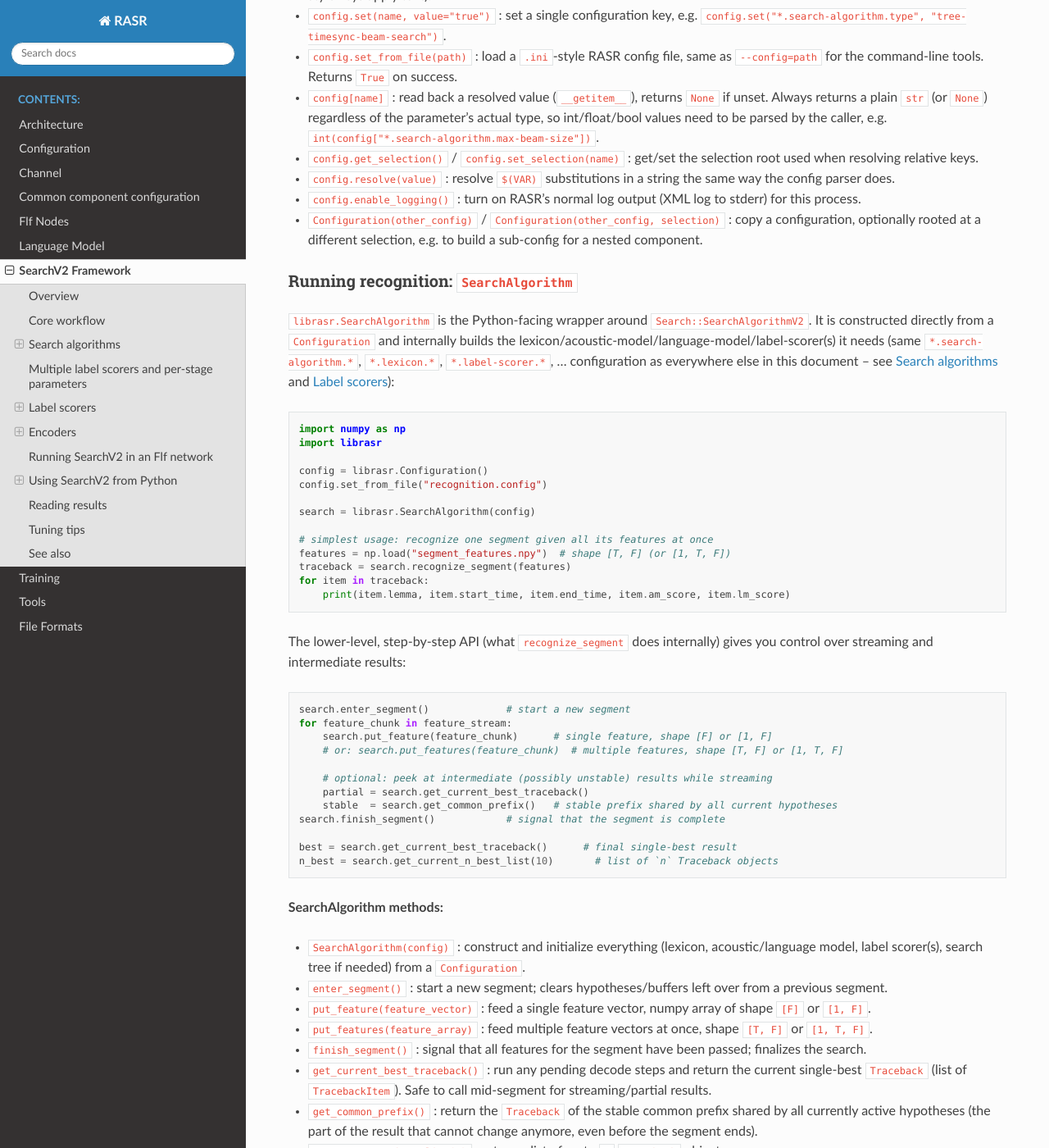
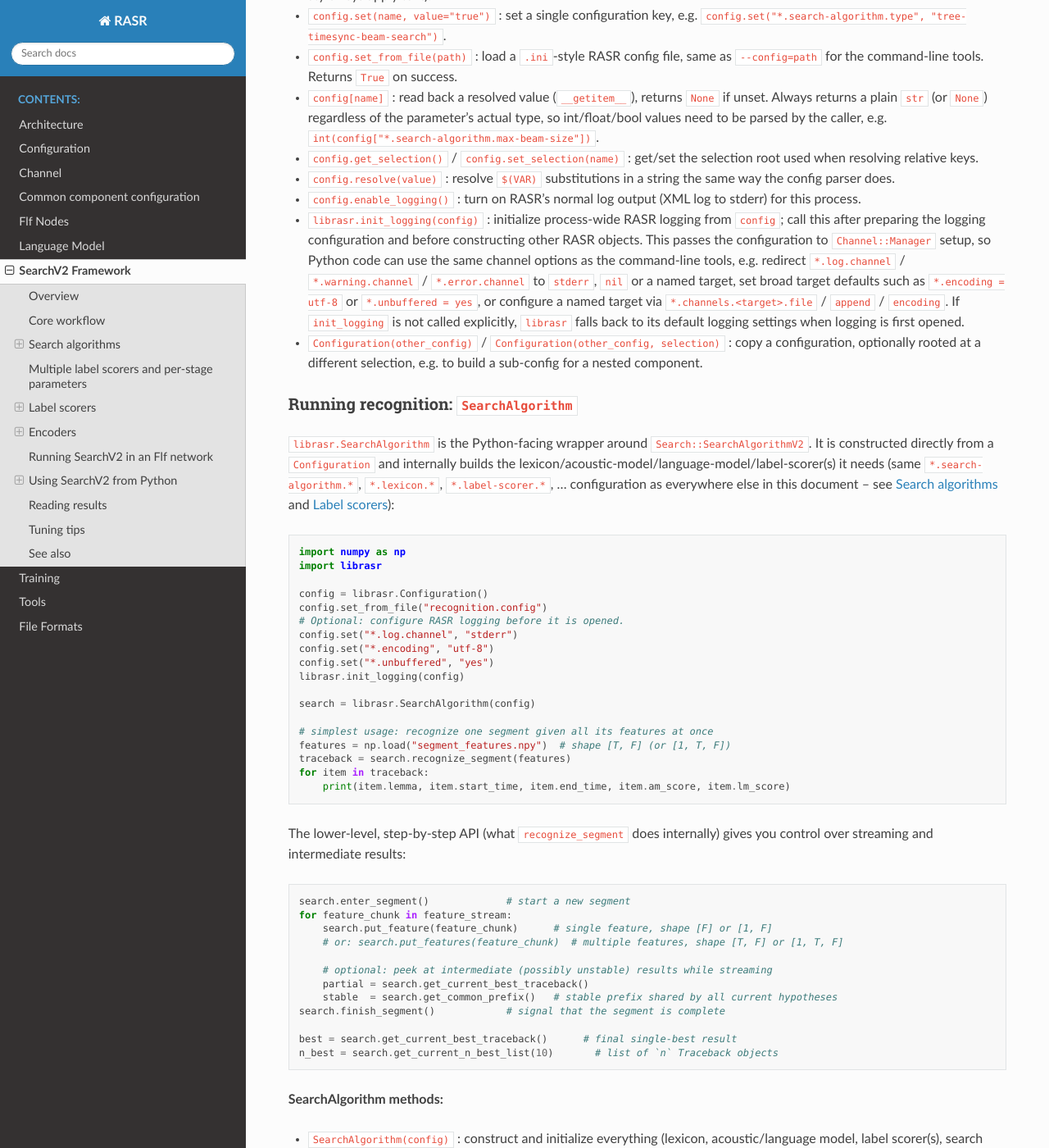
Before and after one commit to rwth-i6/rasr, a Sphinx documentation site: the page built from doc/search_v2.rst, in a window 1280 px wide and 1400 px high, scrolled down 21090 px. Shown: the whole window at 82% size. Built offline with Sphinx 7.4.7 and the Read the Docs theme 3.1.0, drawn with Linux system fonts in a browser that asks for light colours.

Commit message:
Update LibRASR: Add lazy logging initialization and explicit init_logging function (#251)
Co-authored-by: Larissa <larissa.kleppel@rwth-aachen.de>
Co-authored-by: Eugen Beck <curufinwe@users.noreply.github.com>

```diff
--- a/doc/search_v2.rst
+++ b/doc/search_v2.rst
@@ -1014,6 +1014,13 @@ this document -- you can build it programmatically, load it from a file, or both
 * ``config.get_selection()`` / ``config.set_selection(name)`` : get/set the selection root used when resolving relative keys.
 * ``config.resolve(value)`` : resolve ``$(VAR)`` substitutions in a string the same way the config parser does.
 * ``config.enable_logging()`` : turn on RASR's normal log output (XML log to stderr) for this process.
+* ``librasr.init_logging(config)`` : initialize process-wide RASR logging from ``config``; call this after preparing
+  the logging configuration and before constructing other RASR objects. This passes the configuration to
+  ``Channel::Manager`` setup, so Python code can use the same channel options as the command-line tools, e.g.
+  redirect ``*.log.channel`` / ``*.warning.channel`` / ``*.error.channel`` to ``stderr``, ``nil`` or a named target,
+  set broad target defaults such as ``*.encoding = utf-8`` or ``*.unbuffered = yes``, or configure a named target via
+  ``*.channels.<target>.file`` / ``append`` / ``encoding``. If ``init_logging`` is not called explicitly,
+  ``librasr`` falls back to its default logging settings when logging is first opened.
 * ``Configuration(other_config)`` / ``Configuration(other_config, selection)`` : copy a configuration, optionally
   rooted at a different selection, e.g. to build a sub-config for a nested component.
 
@@ -1032,6 +1039,11 @@ else in this document -- see :ref:`Search algorithms` and :ref:`SearchV2 Label S
 
     config = librasr.Configuration()
     config.set_from_file("recognition.config")
+    # Optional: configure RASR logging before it is opened.
+    config.set("*.log.channel", "stderr")
+    config.set("*.encoding", "utf-8")
+    config.set("*.unbuffered", "yes")
+    librasr.init_logging(config)
 
     search = librasr.SearchAlgorithm(config)
 
```
Also changed, not shown: 6 other files.
